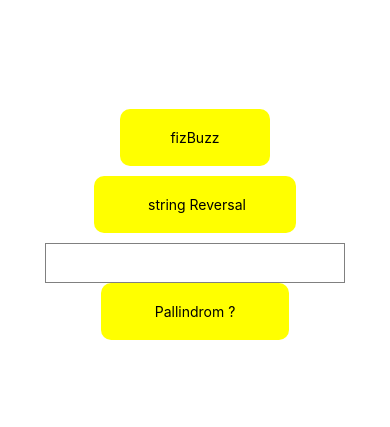
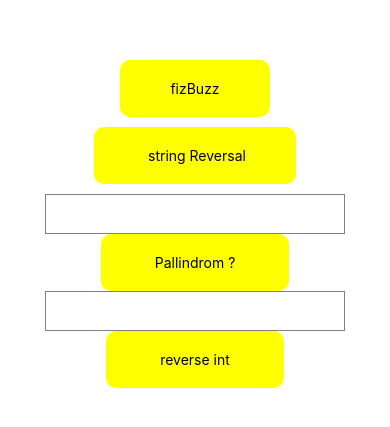
Before and after one commit to kaiyes/algorithms_datastructures, a React Native app: screen / in a window 390 px wide. Shown: the part 193-620 px from the top of the page. Built offline with nearby package versions, Linux system fonts and the light colour scheme.

Commit message:
reverseInt

```diff
--- a/src/App.js
+++ b/src/App.js
@@ -11,11 +11,14 @@ import {
 import fizBuzz from './alogorithms/fizzBuzz'
 import stringReversal from './alogorithms/stringReversal'
 import pallindrom from './alogorithms/pallindrom'
+import reverseInt from './alogorithms/reverseInt'
 
 export default class App extends React.Component {
   state = {
     text: '',
     answer: '',
+    num: '',
+    numAnswer: '',
   }
   render() {
     return (
@@ -67,6 +70,32 @@ export default class App extends React.Component {
               {this.state.answer}
             </Text>
           ) : null}
+          <TextInput
+            style={{
+              height: 40,
+              width: 300,
+              borderColor: 'gray',
+              borderWidth: 1,
+            }}
+            onChangeText={num => this.setState({ num })}
+            value={this.state.num}
+          />
+          <TouchableOpacity
+            onPress={async () => {
+              let ans = await reverseInt(this.state.num)
+              this.setState({
+                numAnswer: ans,
+              })
+            }}
+            style={styles.button}
+          >
+            <Text style={styles.text}> reverse int </Text>
+          </TouchableOpacity>
+          {this.state.numAnswer != '' ? (
+            <Text style={styles.textContainer}>
+              {this.state.numAnswer}
+            </Text>
+          ) : null}
           <View style={styles.spacer10} />
         </ScrollView>
       </View>
--- /dev/null
+++ b/src/alogorithms/reverseInt/index.js
@@ -0,0 +1,16 @@
+let reverseInt = async n => {
+  let sign = Math.sign(n)
+
+  let res = await n
+    .toString()
+    .split('')
+    .reverse()
+    .join('')
+
+  let output = await parseInt(res, 10)
+  return (await sign) === -1
+    ? -Math.abs(output)
+    : Math.abs(output)
+}
+
+export default reverseInt
```
